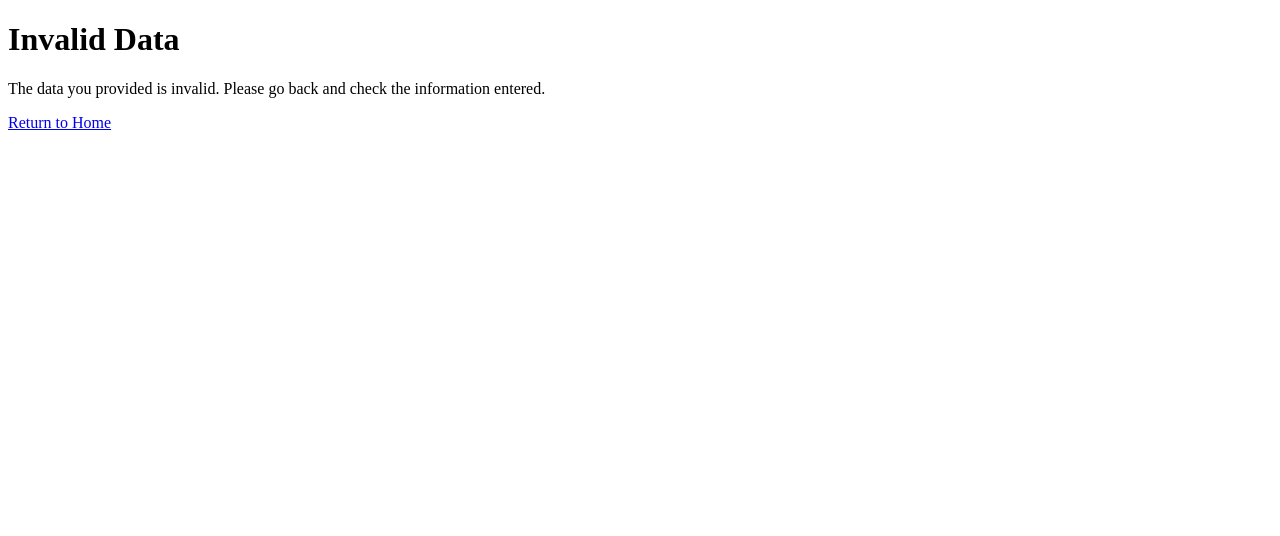
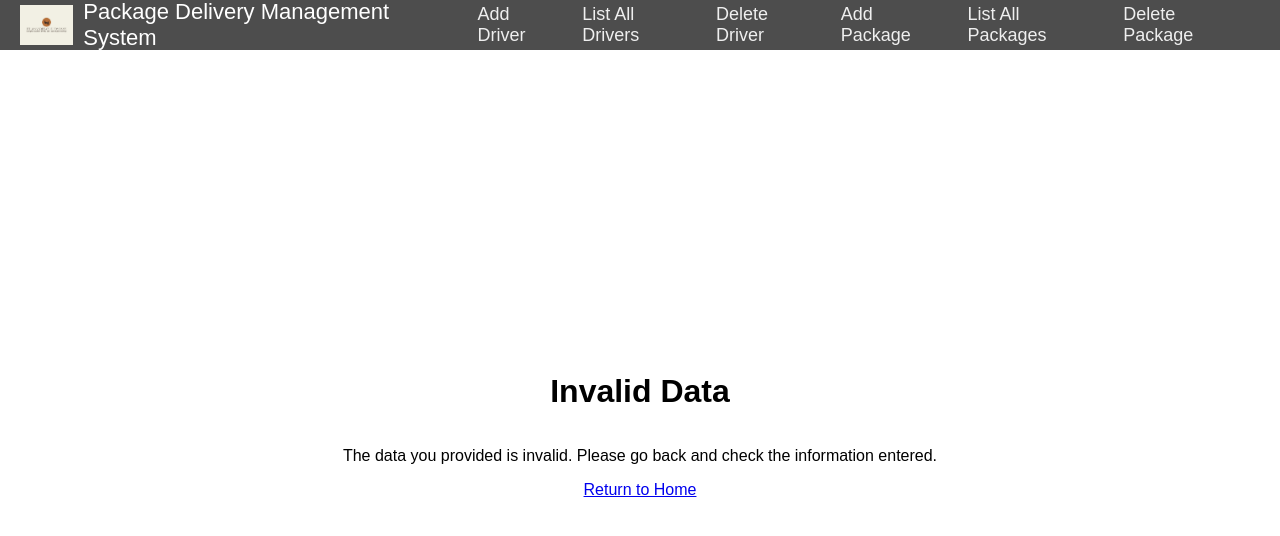
Before and after one commit to zafar-m3n/PackageDeliveryManagementSystem, a website: page public/invalid-data.html in a window 1280 px wide. Drawn offline with Linux system fonts and the light colour scheme.

Commit message:
Invalid style

```diff
--- a/public/invalid-data.html
+++ b/public/invalid-data.html
@@ -3,14 +3,33 @@
   <head>
     <meta charset="UTF-8" />
     <meta name="viewport" content="width=device-width, initial-scale=1.0" />
-    <title>Invalid Data</title>
+    <title>Page Not Found</title>
+    <link rel="stylesheet" href="/styles/404.css" />
   </head>
   <body>
-    <h1>Invalid Data</h1>
-    <p>
-      The data you provided is invalid. Please go back and check the information
-      entered.
-    </p>
-    <a href="/">Return to Home</a>
+    <header>
+      <div class="logo-container">
+        <img src="/logo.png" alt="Project Logo" class="logo" />
+        <span class="navbar-title">Package Delivery Management System</span>
+      </div>
+      <div class="nav">
+        <div class="nav-links">
+          <a href="add-driver.html">Add Driver</a>
+          <a href="/list-drivers">List All Drivers</a>
+          <a href="delete-driver.html">Delete Driver</a>
+          <a href="add-package.html">Add Package</a>
+          <a href="/list-packages">List All Packages</a>
+          <a href="delete-package.html">Delete Package</a>
+        </div>
+      </div>
+    </header>
+    <div class="centered-content">
+      <h1>Invalid Data</h1>
+      <p>
+        The data you provided is invalid. Please go back and check the
+        information entered.
+      </p>
+      <a href="/">Return to Home</a>
+    </div>
   </body>
 </html>
```
